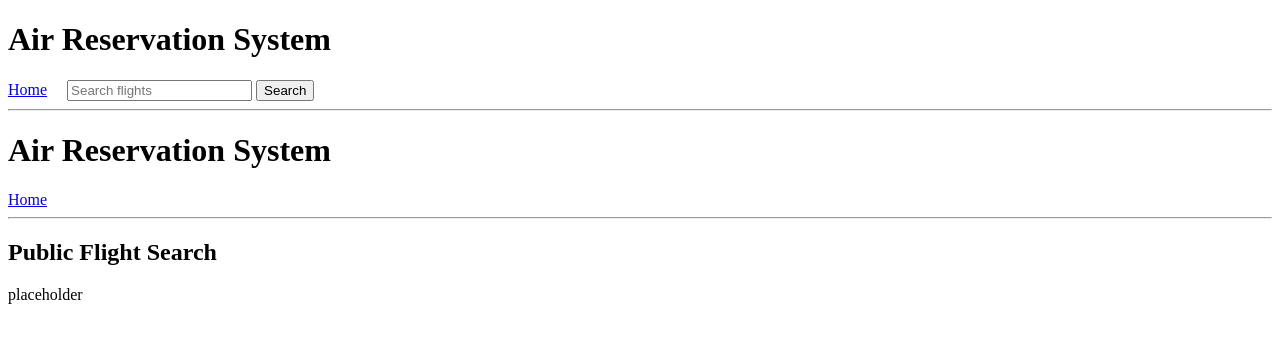
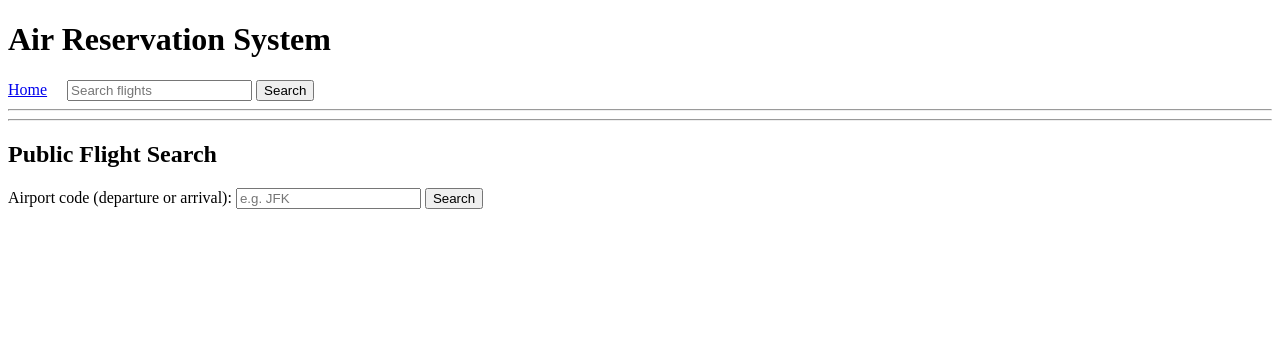
Before and after one commit to CenturiesLoD/CS-213-Database, a Flask app: page /public/search in a window 1280 px wide. Shown: the top 343 px of the page. Run offline with Flask 3, Linux system fonts and the light colour scheme.

Commit message:
basic search now good

```diff
--- a/public/routes.py
+++ b/public/routes.py
@@ -1,12 +1,44 @@
-from flask import Blueprint, render_template
+from flask import Blueprint, render_template, request
+from db import get_db_connection
+import pymysql
 
 public_bp = Blueprint("public", __name__)
 
 #These are for the urls that the agent will use to access different pages
 #Urls lead to corresponding pages in the templates folder
-@public_bp.route("/search")
+@public_bp.route("/search", methods=["GET"])
 def public_search():
-    return render_template("public_search.html")
+    # q will come from the search bar, e.g. ?q=JFK
+    # HTML conventionally uses "q" for query
+    q = request.args.get("q", "").strip()
+    flights = []
+
+    if q:
+        conn = get_db_connection()
+        cursor = conn.cursor(pymysql.cursors.DictCursor)
+        try:
+            sql = """
+                SELECT
+                    airline_name,
+                    flight_num,
+                    departure_airport,
+                    departure_time,
+                    arrival_airport,
+                    arrival_time,
+                    status
+                FROM flight
+                WHERE status LIKE 'upcoming'
+                  AND (departure_airport LIKE %s OR arrival_airport LIKE %s)
+                ORDER BY departure_time
+            """
+            # Execute the query with the provided airport code for both departure and arrival
+            cursor.execute(sql, (q, q))
+            flights = cursor.fetchall()
+        finally:
+            cursor.close()
+            conn.close()
+
+    return render_template("public_search.html", flights=flights, q=q)
 
 @public_bp.route("/status")
 def public_status():
--- a/templates/base.html
+++ b/templates/base.html
@@ -17,10 +17,10 @@
 <body>
     <!-- 通用导航栏 -->
     <header>
-        <h1>Air Reservation System</h1>
+        <!-- <h1>Air Reservation System</h1> -->
         <nav>
             <!-- 这里以后可以加 Login / Logout / Customer / Agent / Staff 等链接 -->
-            <a href="/">Home</a>
+            <!-- <a href="/">Home</a> -->
         </nav>
         <hr>
     </header>
--- a/templates/public_search.html
+++ b/templates/public_search.html
@@ -1,5 +1,43 @@
 {% extends "base.html" %}
 {% block content %}
 <h2>Public Flight Search</h2>
-<p>placeholder</p>
+
+<form method="GET" action="{{ url_for('public.public_search') }}">
+  <label>Airport code (departure or arrival):</label>
+  <input type="text" name="q" value="{{ q or '' }}" placeholder="e.g. JFK">
+  <button type="submit">Search</button>
+</form>
+
+{% if flights %}
+  <h3>Results for "{{ q }}"</h3>
+  <table>
+    <thead>
+      <tr>
+        <th>Airline</th>
+        <th>Flight #</th>
+        <th>Departure</th>
+        <th>Departure Time</th>
+        <th>Arrival</th>
+        <th>Arrival Time</th>
+        <th>Status</th>
+      </tr>
+    </thead>
+    <tbody>
+      {% for f in flights %}
+      <tr>
+        <td>{{ f.airline_name }}</td>
+        <td>{{ f.flight_num }}</td>
+        <td>{{ f.departure_airport }}</td>
+        <td>{{ f.departure_time }}</td>
+        <td>{{ f.arrival_airport }}</td>
+        <td>{{ f.arrival_time }}</td>
+        <td>{{ f.status }}</td>
+      </tr>
+      {% endfor %}
+    </tbody>
+  </table>
+{% elif q %}
+  <p>No upcoming flights found for "{{ q }}".</p>
+{% endif %}
+
 {% endblock %}
```
